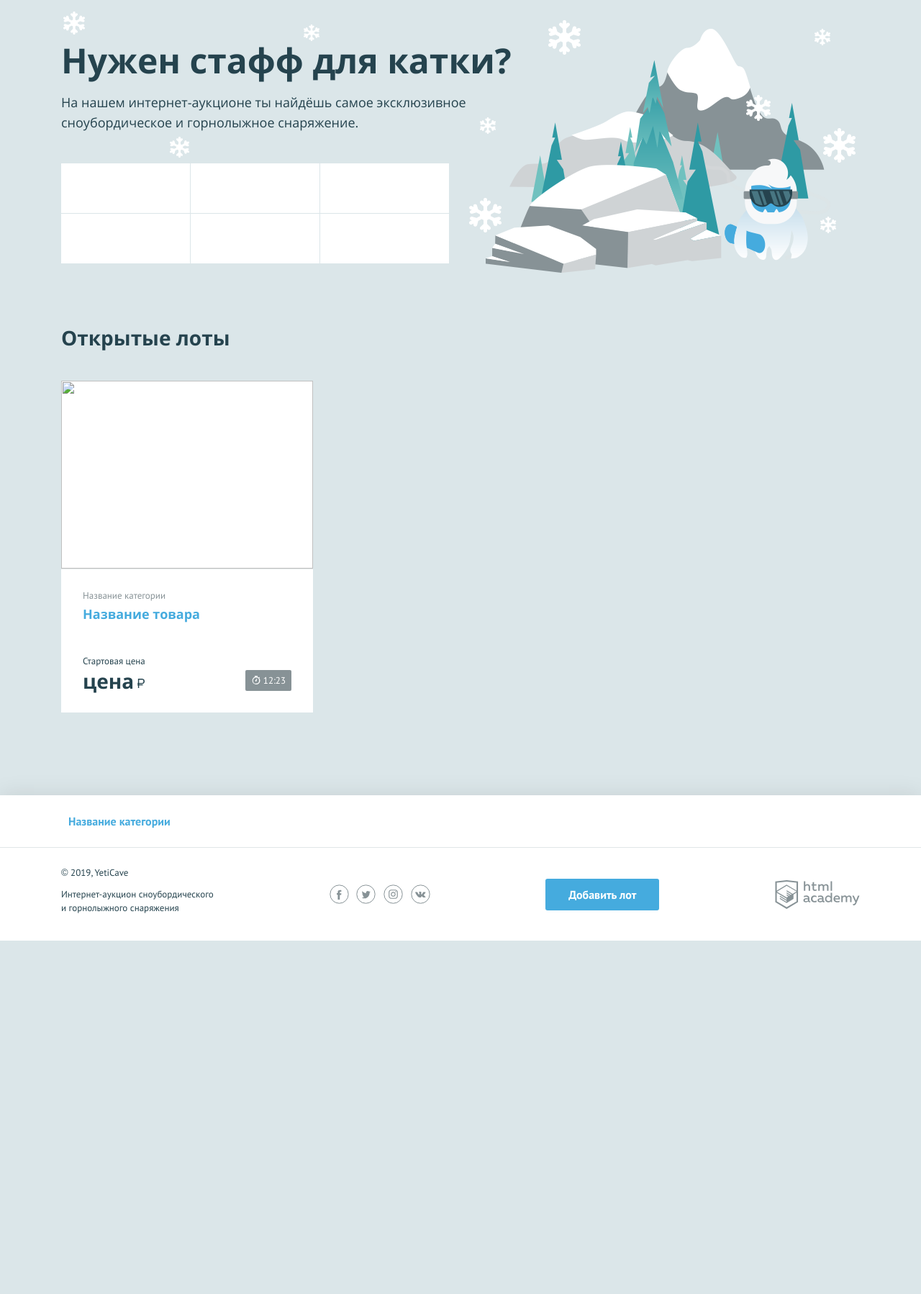
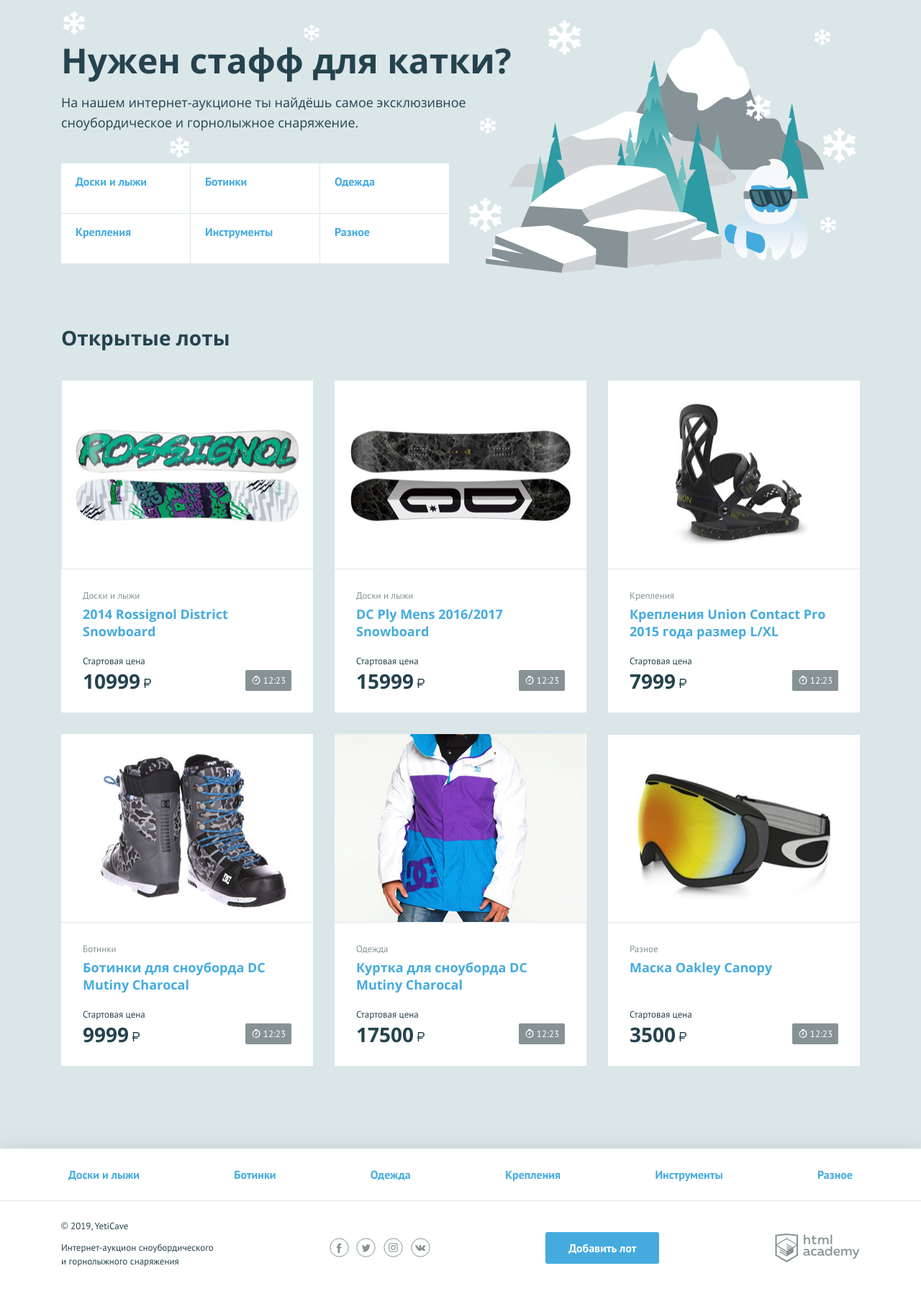
Before and after one commit to Linkiz/yeticave, a PHP site: page / in a window 1280 px wide. Shown: the part 108-1906 px from the top of the page at 72% size. Before the commit the page ends 1415 px from the top, so only its background shows below. Run offline with PHP 8.4, Linux system fonts and the light colour scheme.

Commit message:
secondmassiv

```diff
--- a/index.php
+++ b/index.php
@@ -3,7 +3,8 @@ $is_auth = rand(0, 1);
 
 $user_name = 'linkiz'; // укажите здесь ваше имя
 
-$categories_list = [
+$categories_list =
+    [
     'boards' => "Доски и лыжи",
     'shoes' => "Ботинки",
     'clothes' => "Одежда",
@@ -13,42 +14,44 @@ $categories_list = [
     ];
 
 $data_list = [
+    [
     'name' => "2014 Rossignol District Snowboard",
-    'cat' => 'boards',
+    'category' => 'boards',
     'count' => '10999',
-    'img' => 'img/lot-1.jpg'
-    ];
+    'img' => 'img/lot-1.jpg',
+    ],
     [
         'name' => "DC Ply Mens 2016/2017 Snowboard",
-        'cati' => 'boards',
+        'category' => 'boards',
         'count' => '15999',
-        'img' => 'img/lot-2.jpg'
+        'img' => 'img/lot-2.jpg',
 
-    ];
+    ],
     [
         'name' => "Крепления Union Contact Pro 2015 года размер L/XL",
-        'cati' => 'boards',
+        'category' => 'fastenings',
         'count' => '7999',
-        'img' => 'img/lot-3.jpg'
-    ];
+        'img' => 'img/lot-3.jpg',
+    ],
     [
         'name' => "Ботинки для сноуборда DC Mutiny Charocal",
-        'cati' => 'boards',
+        'category' => 'shoes',
         'count' => '9999',
-        'img' => 'img/lot-4.jpg'
-    ];
+        'img' => 'img/lot-4.jpg',
+    ],
     [
         'name' => "Куртка для сноуборда DC Mutiny Charocal",
-        'cati' => 'boards',
+        'category' => 'clothes',
         'count' => '17500',
-        'img' => 'img/lot-5.jpg'
-    ];
+        'img' => 'img/lot-5.jpg',
+    ],
     [
         'name' => "Маска Oakley Canopy",
-        'cati' => 'boards',
+        'category' => 'different',
         'count' => '3500',
-        'img' => 'img/lot-6.jpg'
+        'img' => 'img/lot-6.jpg',
     ]
+];
 ?>
 <!DOCTYPE html>
 <html lang="ru">
@@ -100,13 +103,13 @@ $data_list = [
         <h2 class="promo__title">Нужен стафф для катки?</h2>
         <p class="promo__text">На нашем интернет-аукционе ты найдёшь самое эксклюзивное сноубордическое и горнолыжное снаряжение.</p>
         <ul class="promo__list">
-            <?php foreach ($categories_list as $lin=>$val) : ?>
+            <?php foreach ($categories_list as $a=>$val) :?>
 
 
-            <li class="promo__item promo__item-- <?php $lin ?>">
-                <a class="promo__link" href="pages/all-lots.html"><?php $val?></a>
+            <li class="promo__item promo__item-- <?php $a ?>">
+                <a class="promo__link" href="pages/all-lots.html"><?php echo $val?></a>
             </li>
-    <?php endforeach;?>
+    <?php endforeach; ?>
         </ul>
     </section>
     <section class="lots">
@@ -115,17 +118,18 @@ $data_list = [
         </div>
         <ul class="lots__list">
             <!--заполните этот список из массива с товарами-->
+            <?php foreach ($data_list as $lin=>$val) :?>
             <li class="lots__item lot">
                 <div class="lot__image">
-                    <img src="" width="350" height="260" alt="">
+                    <img src="<?php echo ($val['img'])?>" width="350" height="260" alt="">
                 </div>
                 <div class="lot__info">
-                    <span class="lot__category">Название категории</span>
-                    <h3 class="lot__title"><a class="text-link" href="pages/lot.html">Название товара</a></h3>
+                    <span class="lot__category"><?php echo $categories_list[$val['category']]?></span>
+                    <h3 class="lot__title"><a class="text-link" href="pages/lot.html"><?php echo $val['name']?></a></h3>
                     <div class="lot__state">
                         <div class="lot__rate">
                             <span class="lot__amount">Стартовая цена</span>
-                            <span class="lot__cost">цена<b class="rub">р</b></span>
+                            <span class="lot__cost"><?php echo $val['count']?><b class="rub">р</b></span>
                         </div>
                         <div class="lot__timer timer">
                             12:23
@@ -133,6 +137,7 @@ $data_list = [
                     </div>
                 </div>
             </li>
+            <?php endforeach;?>
         </ul>
     </section>
 </main>
@@ -141,10 +146,11 @@ $data_list = [
 <footer class="main-footer">
     <nav class="nav">
         <ul class="nav__list container">
-            <!--заполните этот список из массива категорий-->
-            <li class="nav__item">
-                <a href="pages/all-lots.html">Название категории</a>
+            <?php foreach ($categories_list as $a=>$val):?>
+            <li class="nav__item <?php $a ?>">
+                <a href="pages/all-lots.html"><?php echo $val?></a>
             </li>
+            <?php endforeach;?>
         </ul>
     </nav>
     <div class="main-footer__bottom container">
```
